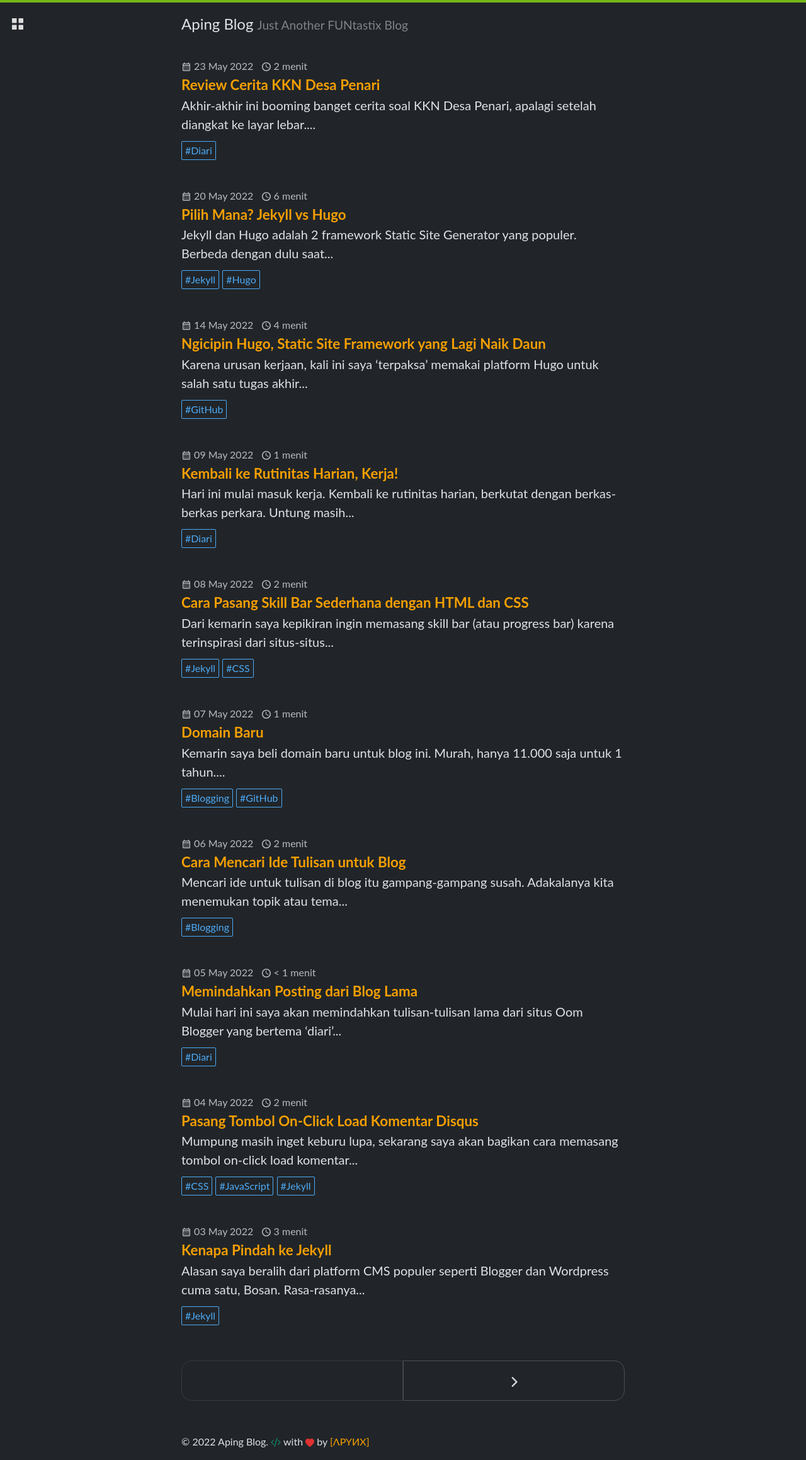
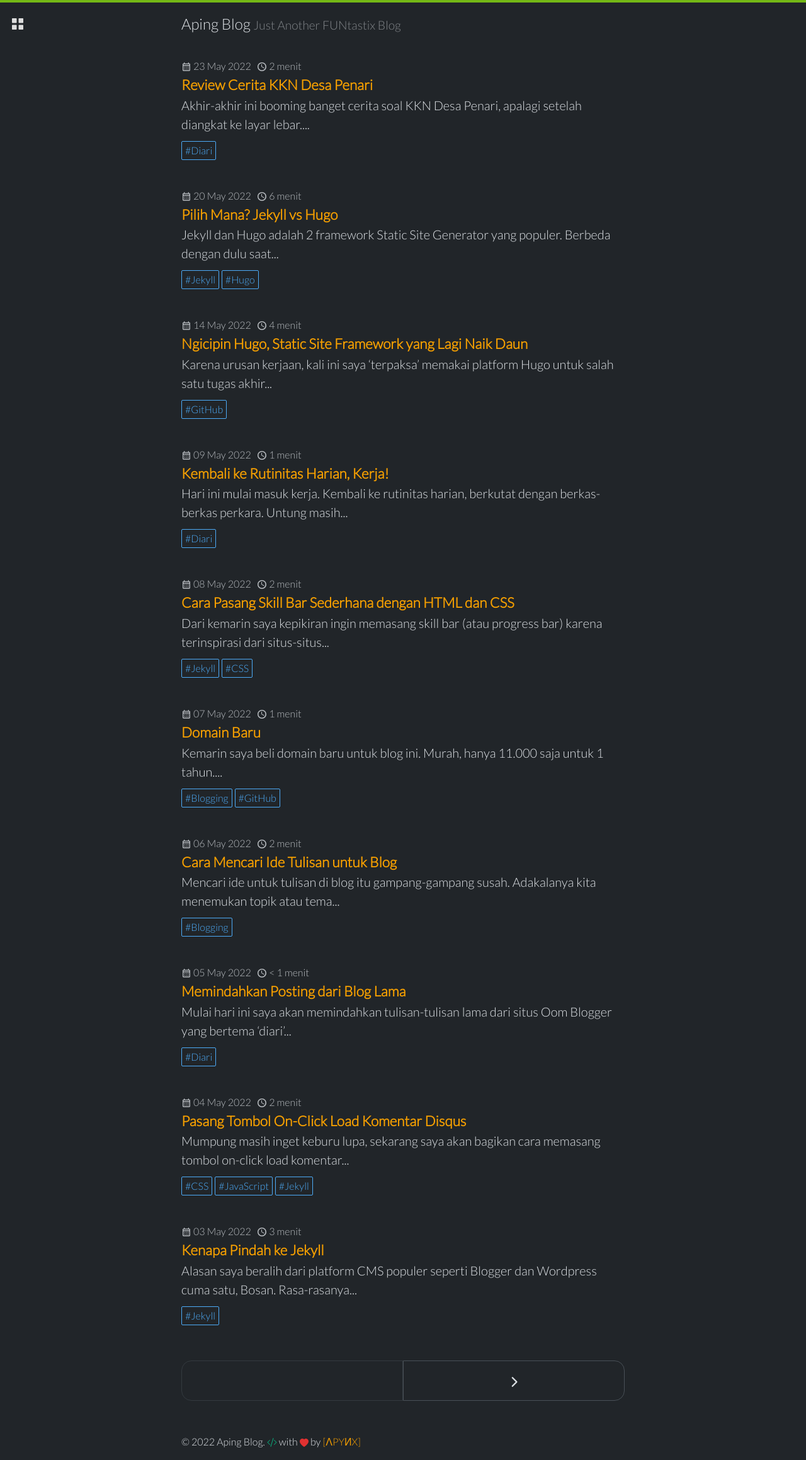
Before and after one commit to apynx/apynx.github.io, a Jekyll site: the page built from index.html, in a window 1280 px wide. Shown: the whole page at 63% size. Built offline with Jekyll 4.4.1, drawn with Linux system fonts in a browser that asks for light colours; some web fonts are replaced; the list of posts is cut into pages by our own code.

Commit message:
change font locally

```diff
--- a/_sass/ockham/_custom.scss
+++ b/_sass/ockham/_custom.scss
@@ -3,8 +3,7 @@
   font-style: normal;
   font-weight: 300;
   font-display: swap;
-  src: url(https://fonts.gstatic.com/s/lato/v23/S6u9w4BMUTPHh7USSwiPGQ.woff2) format('woff2');
-  unicode-range: U+0000-00FF, U+0131, U+0152-0153, U+02BB-02BC, U+02C6, U+02DA, U+02DC, U+2000-206F, U+2074, U+20AC, U+2122, U+2191, U+2193, U+2212, U+2215, U+FEFF, U+FFFD;
+  src: url('../../S6u9w4BMUTPHh7USSwiPGQ.woff2') format('woff2');
 }
 
 body {
```
Also changed, not shown: S6u9w4BMUTPHh7USSwiPGQ.woff2 (added).
